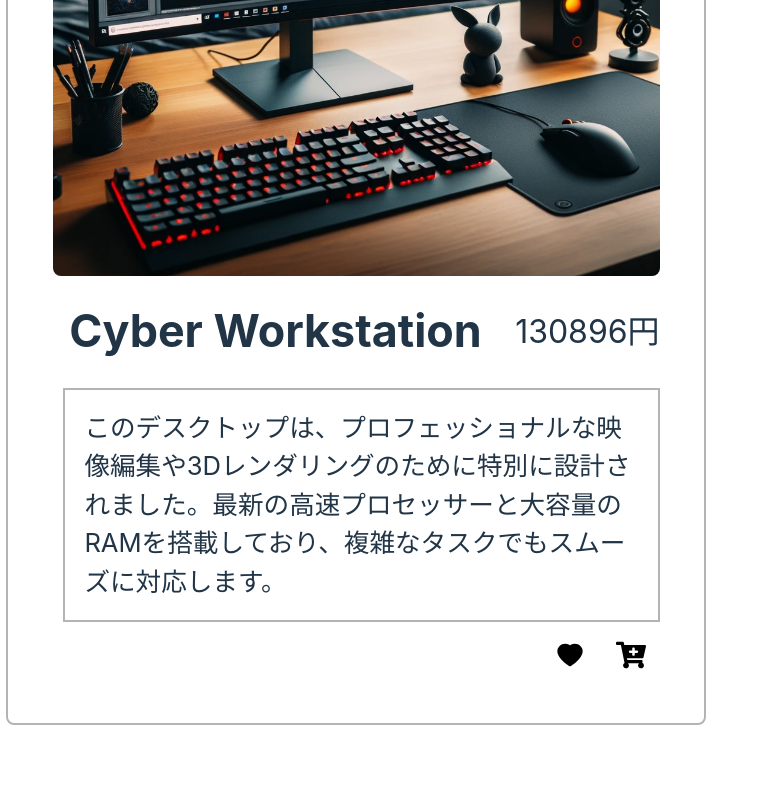
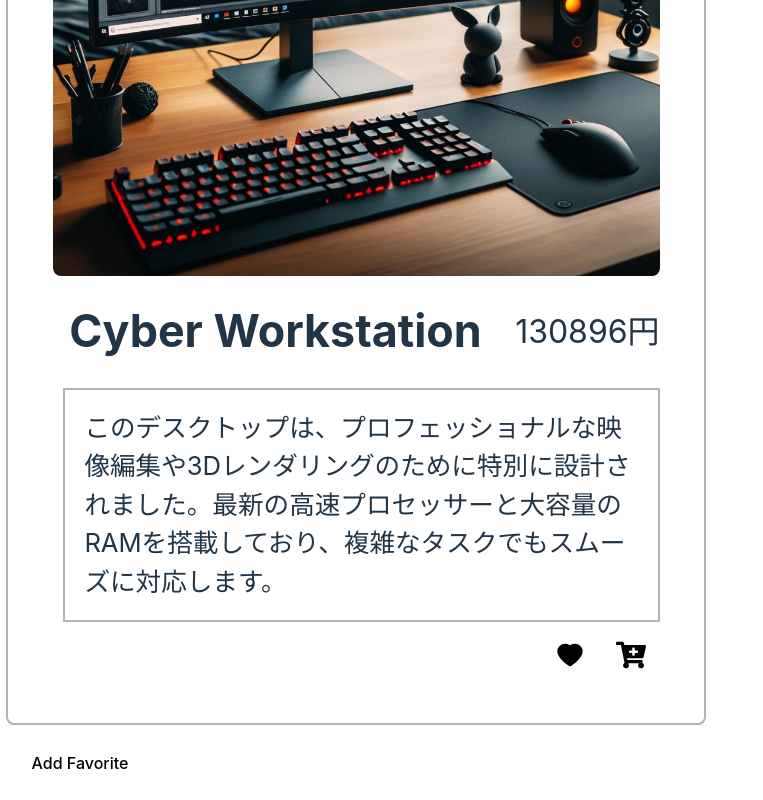
Before and after one commit to kip2/E-Commerce-Site-React, a React (Vite) app in the folder app/: page / in a window 1280 px wide. Shown: the part 507-1307 px from the top of the page, without its empty margins (0-763 px from the left). Before the commit the page ends 1239 px from the top, so only its background shows below. Built offline with nearby package versions, Linux system fonts and the light colour scheme.

Commit message:
Buttonの呼び出し確認

```diff
--- a/app/src/components/template/ProductInfomationTemplate.tsx
+++ b/app/src/components/template/ProductInfomationTemplate.tsx
@@ -1,5 +1,6 @@
 import Header from "../organisms/Header";
 import InformationCard from "../molecules/InfomationCard";
+import Button from "../atoms/Button";
 
 type ProductInformationTemplateProps = {
 
@@ -19,6 +20,9 @@ const ProductInformationTemplate: React.FC<ProductInformationTemplateProps> = ()
             <InformationCard
                 {...data}
             />
+            <Button
+                caption={"Add Favorite"}
+            />
         </>
     )
 }
```
